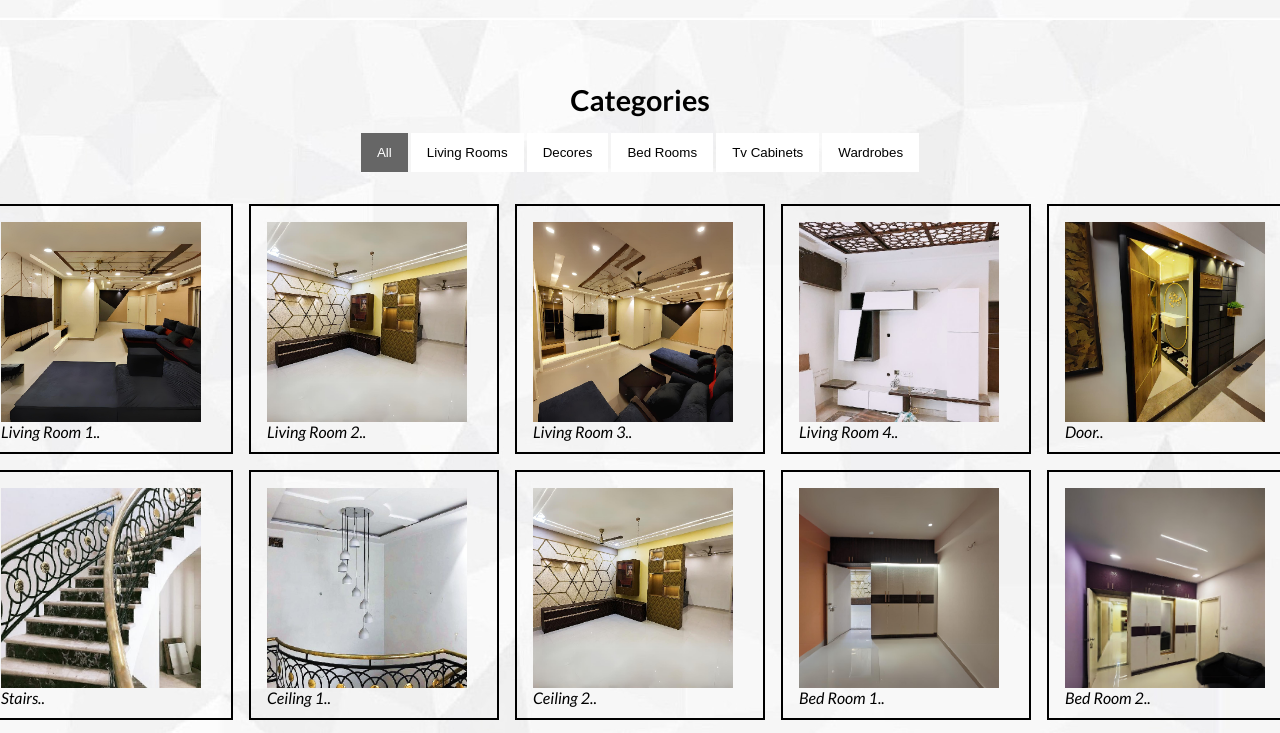
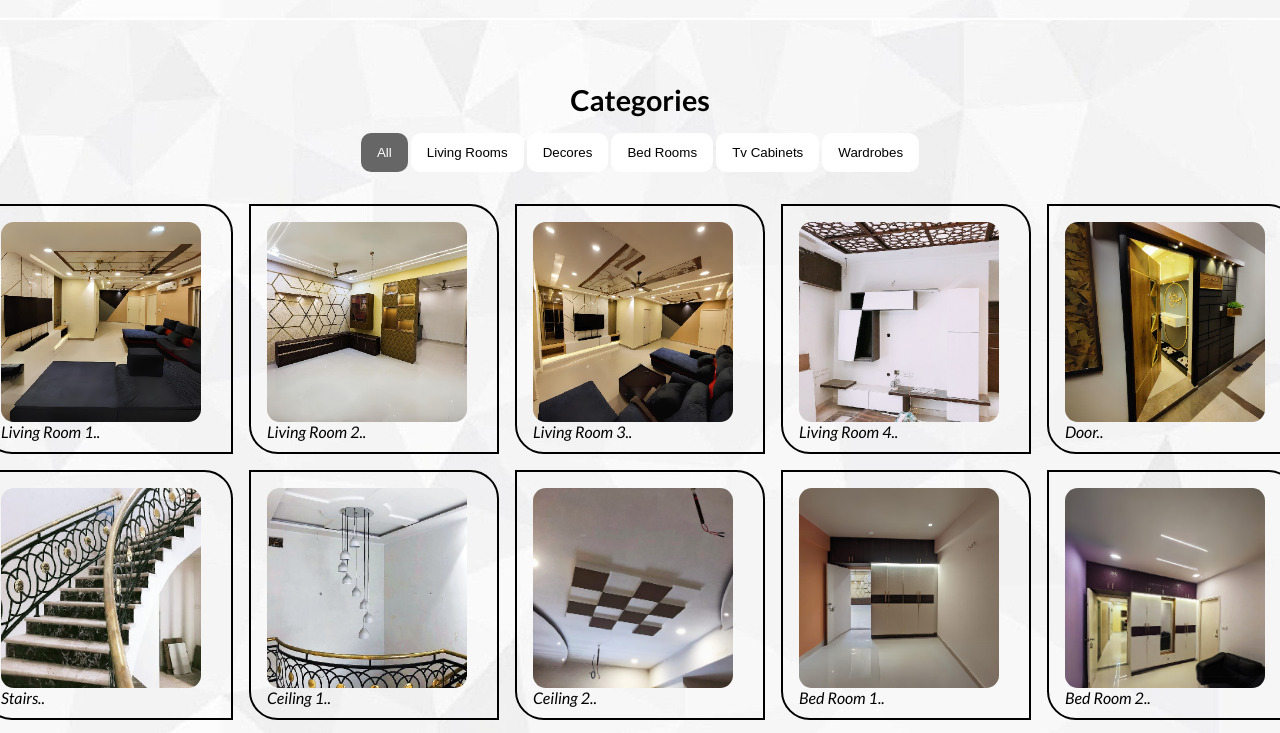
Before and after one commit to lalith572/Interior-Design-webpage, a plain HTML site: page index.html in a window 1280 px wide. Shown: the part 780-1513 px from the top of the page. Drawn offline with nearby package versions, Linux system fonts and the light colour scheme.

Commit message:
modifications

```diff
--- a/index.html
+++ b/index.html
@@ -181,7 +181,7 @@
                 </div>
                 <div class="card decore">
                     <div class="content">
-                      <img src="images/livingroom/livingroom-2.png" alt="ceiling2" style="width:200px; height: 200px ;">
+                      <img src="images/livingroom/livingroom-9.png" alt="ceiling2" style="width:200px; height: 200px ;">
                       <p>Ceiling 2..</p>
                     </div>
                 </div>
--- a/styles.css
+++ b/styles.css
@@ -106,7 +106,7 @@ nav a {
     top: 0;
     left: 0;
     z-index: 2000;
-    transition: display s ease-in-out;
+    transition: display 0.4s ease-in-out;
 }
 .pre_loder .loder_container {
     position: relative;
@@ -125,7 +125,7 @@ nav a {
     border-top: 4px solid #ffffff;
     border-radius: 100%;
     margin: auto;
-    animation: spin s infinite linear;
+    animation: spin 0.4s infinite linear;
 }
 @keyframes spin {
     from {transform: rotate(0deg);}
@@ -256,8 +256,6 @@ header p {
     margin: 1rem;
 }
 
-
-
 .btn-container{
     align-items:  center;
     margin: 2rem;
@@ -270,6 +268,8 @@ header p {
     padding: 12px 16px;
     background-color: white;
     cursor: pointer;
+    border-radius: 10px;
+    transition: 0.3s ease-in-out;
 }
 
 .btn:hover {
@@ -295,8 +295,19 @@ header p {
     border: 2px solid black;
     padding: 1rem;
     display: none;
+    cursor: pointer;
+    transition: 0.3s ease-in-out;
+    border-top-right-radius: 1.8rem;
+    border-bottom-left-radius:1.8rem ;
 }
 
+.card img{
+    border-radius: 0.8rem;
+}
+
+.card:hover{
+    transform: scale(1.1);
+}
 
 .show {
     display: block;
@@ -458,7 +469,8 @@ footer{
     padding-bottom: 1.5rem;
     text-align: center;
     box-shadow: inset 0 0 0.5rem #000;
-    border-radius: 30px;
+    border-top-right-radius: 30px;
+    border-top-left-radius: 30px;
 }
 .footer_container{
    display: flex;
```
